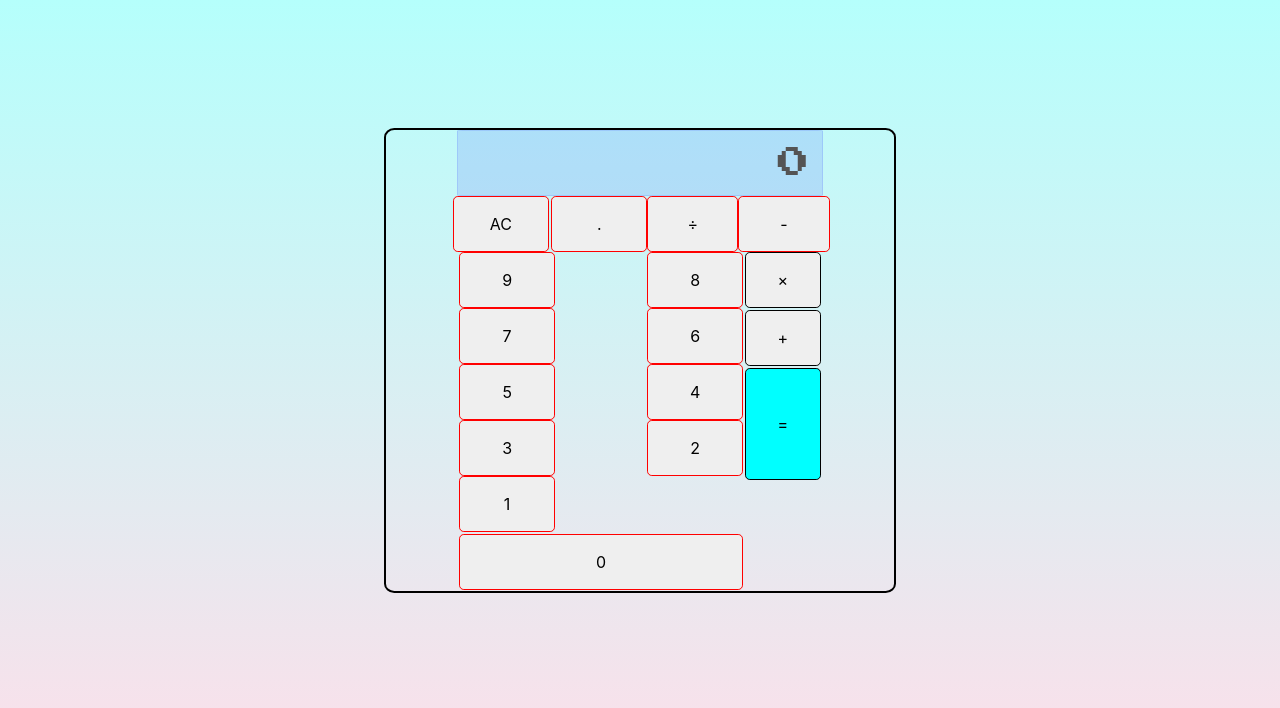
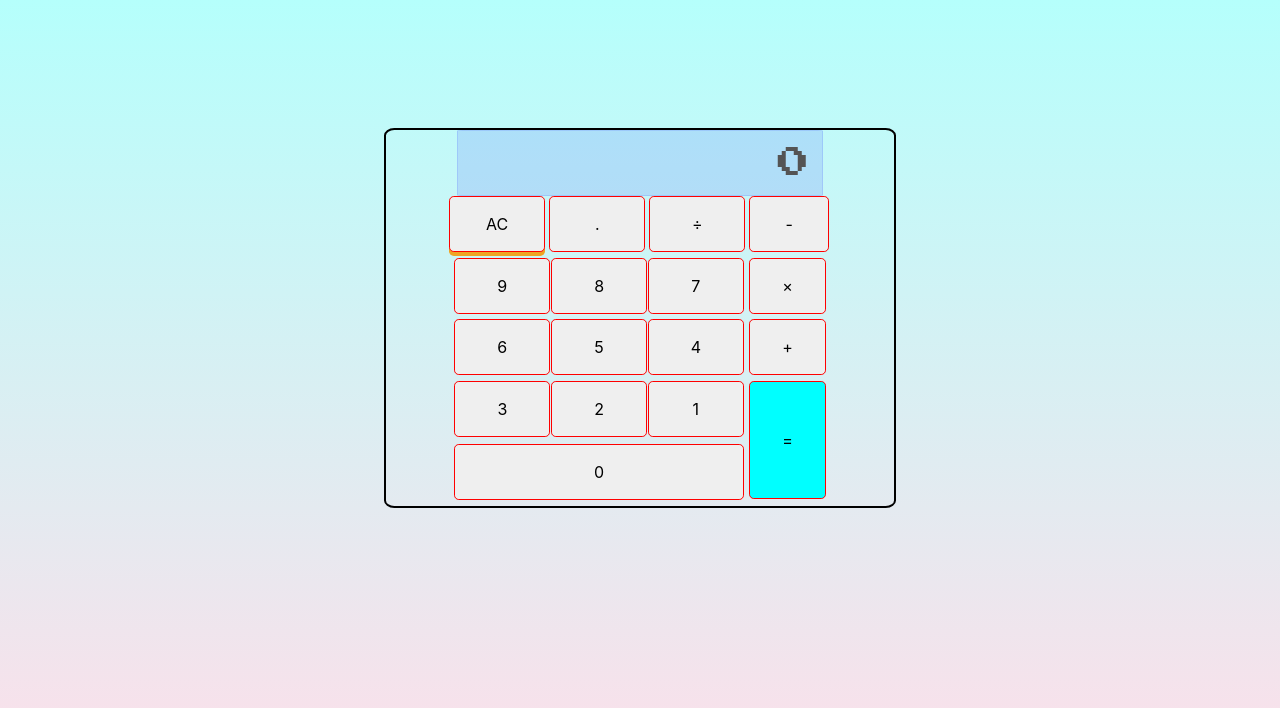
Before and after one commit to tundeiness/Calculator-v2, a React (Create React App) app: page / in a window 1280 px wide. Shown: the top 708 px of the page. Built offline with nearby package versions, Linux system fonts and the light colour scheme.

Commit message:
more styling

```diff
--- a/src/App.css
+++ b/src/App.css
@@ -163,39 +163,74 @@
 
 .operator-wrapper > .operator {
   border: 1px solid red;
-  width: 5.7rem;
+  width: 6rem;
+  /* width: 15%; */
   height: 3.5rem;
   border-radius: .3rem;
+  margin-left: .25rem;
+  margin-bottom: .35rem;
 }
+
+.operator-wrapper > #subtract{
+  border: 1px solid red;
+  height: 3.5rem;
+  border-radius: .3rem;
+  /* margin-left: .5rem; */
+  /* margin-bottom: .5rem; */
+  margin-right: .7rem;
+  margin-bottom: .35rem;
+
+}
+
+.operator-wrapper > #subtract {
+
+  width: 5rem;
+
+
+}
+
+
 
 .operator-wrapper > .all-clear {
   border: 1px solid red;
   width: 6rem;
   height: 3.5rem;
   border-radius: .3rem;
-  margin-left: .15rem;
+  margin-left: .6rem;
+  margin-bottom: .35rem;
+  cursor: pointer;
+  position: relative;
+  box-shadow: 0 4px #efa424;
 }
+
+.operator-wrapper > .all-clear:hover{
+  box-shadow: 0 2px #efa424;
+  top: 1px;
+}
+
+.operator-wrapper > .all-clear:active{
+  box-shadow: none;
+  top: 4px;
+  background-color: red;
+}
+
 
 .operator-wrapper > .decimal {
   border: 1px solid red;
   width: 6rem;
   height: 3.5rem;
   border-radius: .3rem;
-  margin-left: .15rem;
+  margin-left: .25rem;
+  margin-bottom: .35rem;
 }
 
 .operator-wrapper > #divide {
-  width: 5.8rem;
-  margin-left: .2rem;
+  /* width: 5.8rem; */
+  /* margin-left: .2rem; */
+  /* margin-left: .5rem; */
 }
 
-.operator-wrapper > #subtract {
 
-  width: 5rem;
-  margin-left: .1rem;
-  margin-bottom: .1rem;
-
-}
 
 
 
@@ -213,7 +248,7 @@
   flex-direction: row;
   justify-content: space-between;
   flex-wrap: wrap;
-  width: 55.9%;
+  width: 57%;
 
 }
 
@@ -223,33 +258,42 @@
   flex-direction: column;
   /* border: 1px solid red; */
   width: 15%;
-  margin-left: .1rem;
+  margin-left: .35rem;
 }
+
 
 .number{
   border: 1px solid red;
   width: 6rem;
   height: 3.5rem;
   border-radius: .3rem;
+  margin-bottom: .35rem;
 }
+
+/* .number:last-child{
+  margin-bottom: 5rem;
+} */
+
 
 #zero{
   margin-top: .1rem;
-  margin-bottom: .1rem;
+  margin-bottom: .35rem;
   width: 100%;
 }
 
 #multiply, #add {
   height: 3.5rem;
-  border: 1px solid black;
-  margin-bottom: .13rem;
+  /* border: 1px solid black; */
+  border: 1px solid red;
+  margin-bottom: .35rem;
   border-radius: .3rem;
 }
 
 #equals{
-  height: 7rem;
-  border: 1px solid black;
-  margin-bottom: .1rem;
+  height: 7.4rem;
+  /* border: 1px solid black; */
+  border: 1px solid red;
+  margin-bottom: .35rem;
   border-radius: .3rem;
   background-color: aqua;
 }
--- a/src/App.js
+++ b/src/App.js
@@ -15,6 +15,7 @@ class App extends React.Component {
     this.state = {
       childDisplay: '0',
       firstOperand: null,
+      secOperand: null,
       nextOperand: false,
       operatorType: null,
       characterLen: 10,
@@ -37,7 +38,7 @@ class App extends React.Component {
 
 
     let {
-      childDisplay, firstOperand, nextOperand,
+      childDisplay, firstOperand, nextOperand, secOperand,
     } = this.state;
 
     let { operatorType } = this.state;
@@ -141,6 +142,7 @@ class App extends React.Component {
     this.setState({
       childDisplay: '0',
       firstOperand: null,
+      secOperand: null,
       nextOperand: false,
       operatorType: null,
     });
--- a/src/component/OperatorPanel.js
+++ b/src/component/OperatorPanel.js
@@ -11,7 +11,7 @@ const OperatorPanel = (props) => {
       <button type="button" className="all-clear" onClick={getInput} data-action="all-clear">AC</button>
       <button type="button" className="decimal" onClick={getInput} value="." data-action="decimal">.</button>
       <button type="button" className="operator" onClick={getInput} value="/" data-action="divide" data-previous="operator">&divide;</button>
-      <button type="button" className="operator" onClick={getInput} value="-" data-action="subtract" data-previous="operator">-</button>
+      <button type="button" className="operator" onClick={getInput} value="-" data-action="subtract" data-previous="operator" id="subtract">-</button>
     </div>
   );
 };
```
